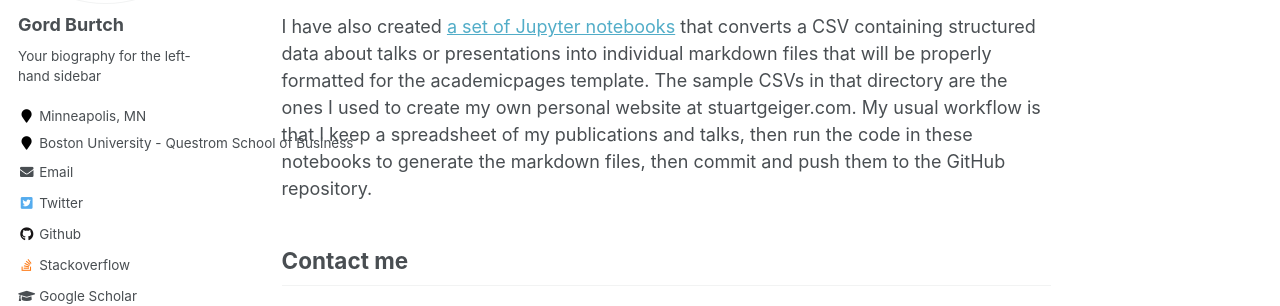
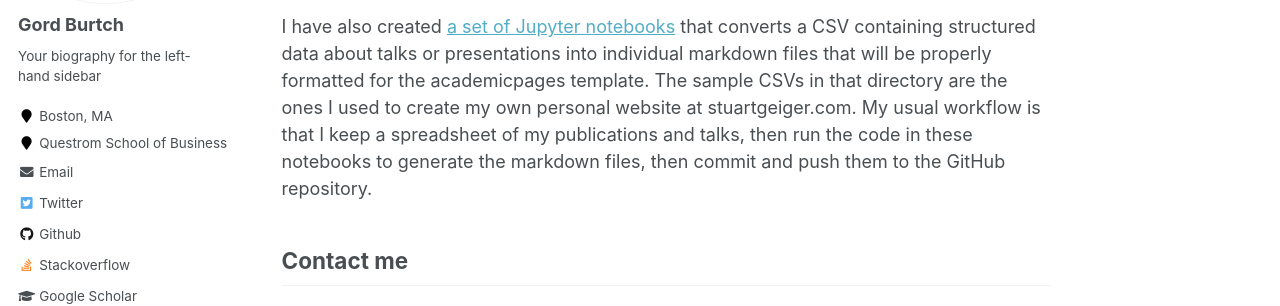
Before and after one commit to gburtch/gburtch.github.io, a Jekyll site: the page built from _pages/about.md, in a window 1280 px wide. Shown: the part 248-554 px from the top of the page. Built offline with Jekyll 4.4.1, drawn with Linux system fonts in a browser that asks for light colours; some web fonts are replaced.

Commit message:
Update _config.yml

```diff
--- a/_config.yml
+++ b/_config.yml
@@ -81,10 +81,10 @@ analytics:
 # Site Author
 author:
   name             : "Gord Burtch"
-  avatar           : "gburtch.png"
+  avatar           : "images/gburtch.png"
   bio              : "Your biography for the left-hand sidebar"
-  location         : "Minneapolis, MN"
-  employer         : "Boston University - Questrom School of Business"
+  location         : "Boston, MA"
+  employer         : "Questrom School of Business"
   pubmed           :
   googlescholar    : "https://scholar.google.com/citations?user=rc64wHQAAAAJ&hl=en"
   email            : "gburtch@bu.edu"
```
